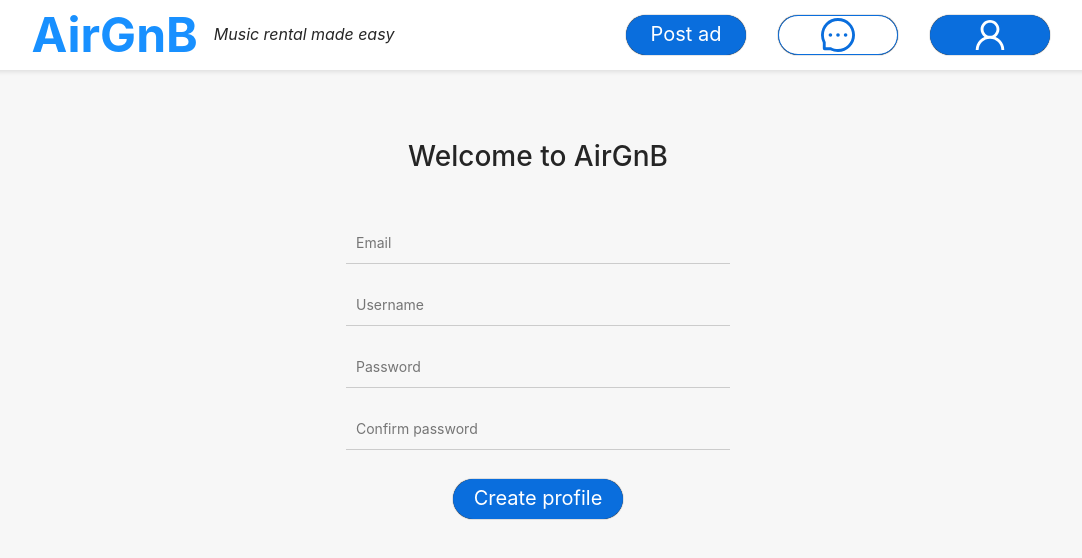
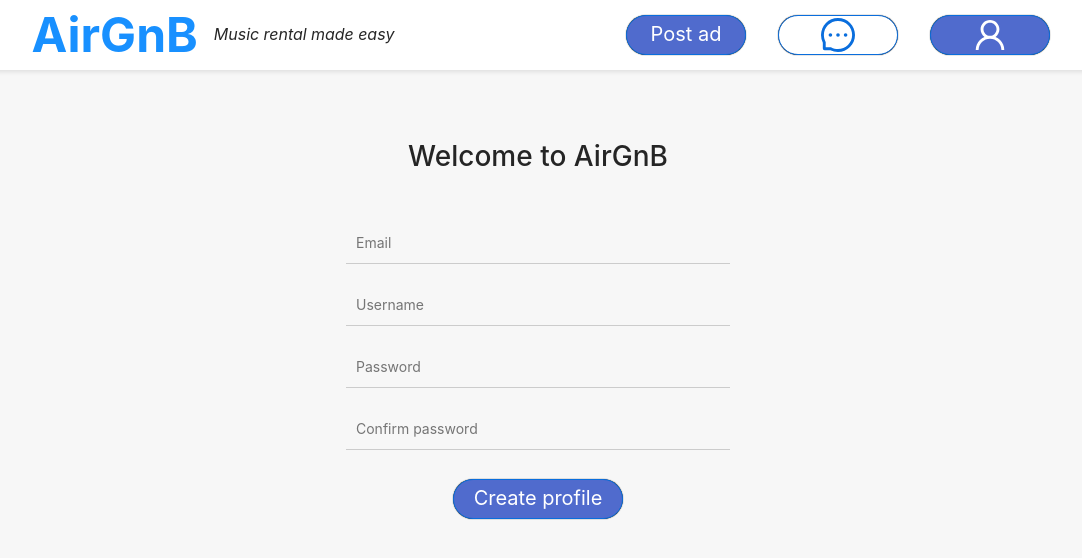
Before and after one commit to leo-dao/AirGnB, a React (Create React App) app in the folder frontend/: page /register in a window 1280 px wide. Shown: the top 558 px of the page, without its empty margins (102-1184 px from the left). Built offline with nearby package versions, Linux system fonts and the light colour scheme.

Commit message:
Added tertiary button to show more/less in new description component

```diff
--- a/frontend/src/components/Atoms/Button/index.tsx
+++ b/frontend/src/components/Atoms/Button/index.tsx
@@ -2,7 +2,7 @@ import React from "react";
 import styled, { css } from 'styled-components';
 
 const StyledButton = styled.button.attrs((props: ButtonProps) => props)`
-    background-color: #0A6EDD;
+    background-color: ${(props: ButtonProps) => props.backgroundColor ? props.backgroundColor : '#506bcd'};
     color: white;
     display: flex;
     align-items: center;
@@ -18,7 +18,7 @@ const StyledButton = styled.button.attrs((props: ButtonProps) => props)`
     transition: all 0.3s ease-in-out;
     &:hover {
         transform: translateY(-0.5px) scale(1.03);
-        background-color: ${props => props.secondary ? '#fafafa' : '#085bba'};
+        background-color: ${props => props.secondary ? 'whitesmoke' : '#085bba'};
     }
     &:disabled {
         background-color: #d4d1d1;
@@ -35,10 +35,28 @@ const StyledButton = styled.button.attrs((props: ButtonProps) => props)`
     ${(props: ButtonProps) =>
         props.secondary &&
         css`
-        background: white;
+        background-color: white;
         color: #0A6EDD;
         & > * {
             color: #0A6EDD;
+        }
+        `}
+
+        ${(props: ButtonProps) =>
+        props.tertiary &&
+        css`
+        font-size: 15px;
+        width: 50px;
+        height: 30px;
+        background-color: white;
+        border: 1px solid black;
+        color: black;
+        border-radius: 3px;
+        // no transform on hover
+        &:hover {
+            transform: none;
+            background-color: whitesmoke;
+            color: black;
         }
         `}
 `;
@@ -54,6 +72,7 @@ interface ButtonProps {
     onClick?: () => void,
     goTo?: string,
     secondary?: boolean,
+    tertiary?: boolean,
     type?: string,
 }
 
@@ -74,6 +93,7 @@ const Button = (props: ButtonProps) => {
             <a href={`${props.goTo}`}>
                 <StyledButton
                     secondary={props.secondary}
+                    tertiary={props.tertiary}
                     width={props.width}
                     type={type}
                     disabled={props.disabled}
@@ -89,6 +109,7 @@ const Button = (props: ButtonProps) => {
             <StyledButton
                 onClick={onClick}
                 secondary={props.secondary}
+                tertiary={props.tertiary}
                 width={props.width}
                 disabled={props.disabled}
             >
--- a/frontend/src/fakeData.tsx
+++ b/frontend/src/fakeData.tsx
@@ -51,7 +51,7 @@ const adData = [
     title: 'EVH amp head',
     description: 'EVH 5150III 50W EL34 Head',
     category: 'Amplifiers',
-    price: 100,
+    price: 25,
     user: userData[0]
   },
   {
@@ -67,7 +67,7 @@ const adData = [
       },
     ],
     title: 'Ibanez tube screamer',
-    description: 'Ibanez tube screamer, can be used as overdrive or distortion',
+    description: "Ibanez tube screamer, can be used as overdrive or distortion\nFeatures a lot of other cool stuff\nLike a lot\nHas 3 knobs as you can see which I think is really cool\nAnd the green is pretty slick in my opinion",
     category: 'Effects',
     price: 20,
     user: userData[1],
@@ -83,7 +83,7 @@ const adData = [
     title: 'Vintage DX7 digitial synthesiser',
     description: 'Vintage DX7 digitial synthesiser',
     category: 'Keyboards',
-    price: 50,
+    price: 15,
     user: userData[1],
   },
   {
@@ -113,7 +113,7 @@ const adData = [
     title: 'SRV Fender Stratocaster Texas edition',
     description: '3 single coil guitar with 21 jumbro frets, maple neck, and rosewood fretboard. Gold plated hardware featuring a left-handed tremolo',
     category: 'Guitars',
-    price: 250,
+    price: 30,
     user: userData[2],
   },
 ];
```
Also changed, not shown: frontend/src/components/Molecules/Description/index.tsx (added, +61 -0 lines).
